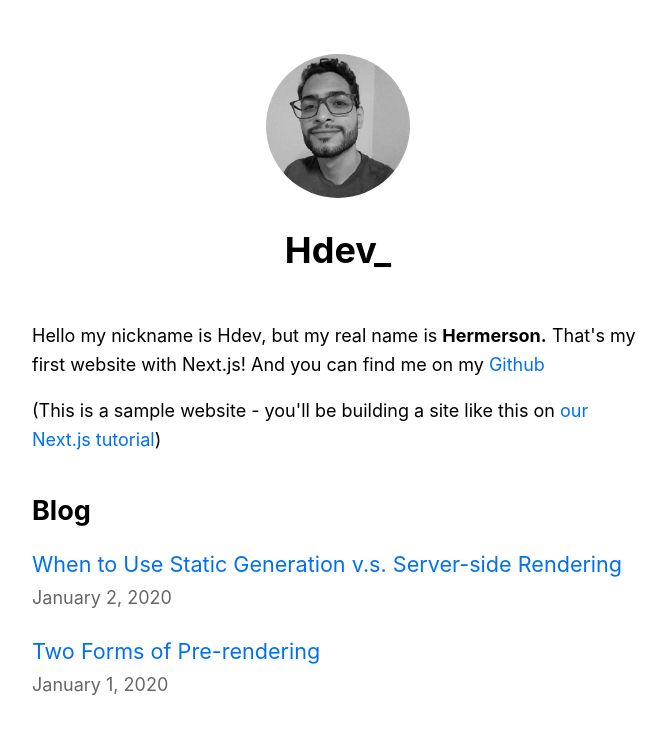
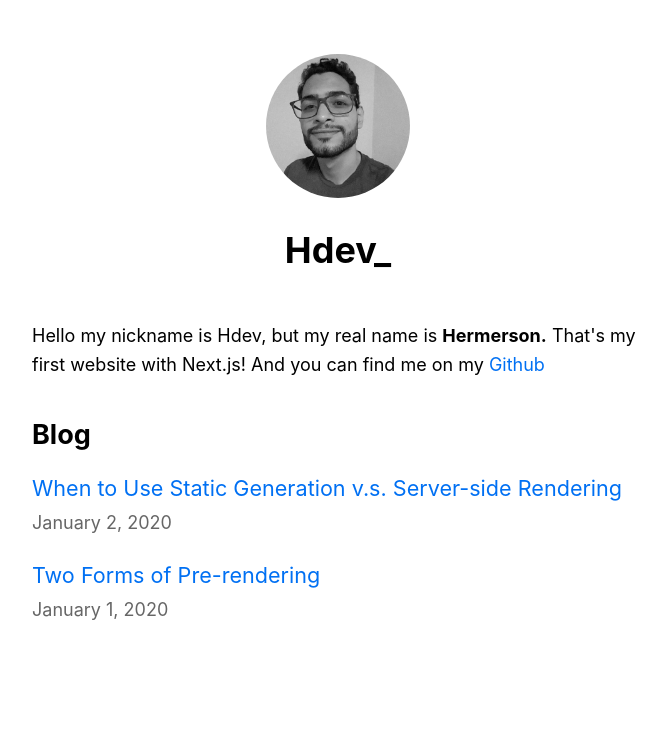
Before and after one commit to hdev14/intro-nextjs, a Next.js app: page / in a window 1280 px wide. Shown: the top 734 px of the page, without its empty margins (302-968 px from the left). Built offline with nearby package versions, Linux system fonts and the light colour scheme.

Commit message:
remove add

```diff
--- a/pages/index.js
+++ b/pages/index.js
@@ -17,10 +17,6 @@
         <p>
           Hello my nickname is Hdev, but my real name is <b>Hermerson.</b> That's my first website with Next.js! And you can find me on my{' '}
           <a href="https://github.com/hdev14">Github</a>
-        </p>
-        <p>
-          (This is a sample website - you'll be building a site like this on{' '}
-          <a href="https://nextjs.org/learn">our Next.js tutorial</a>)
         </p>
       </section>
 
```
